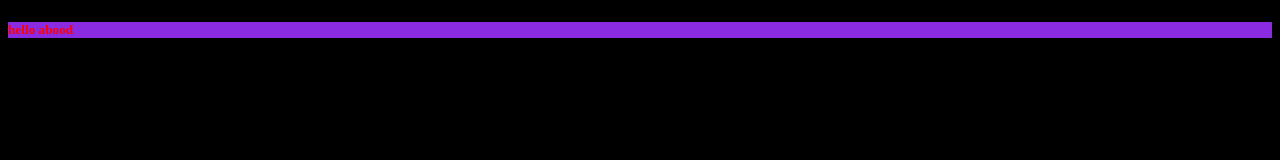
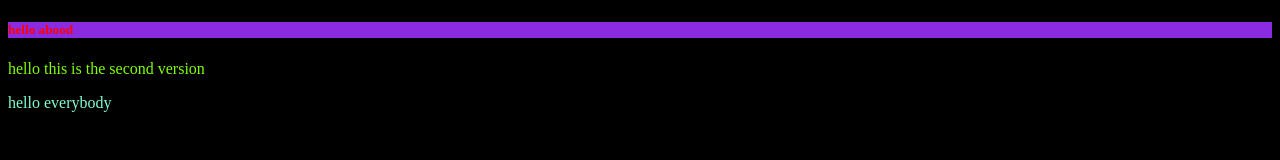
Before and after one commit to Abdelrahman6620/myproject, a plain HTML site: page index.html in a window 1280 px wide. Drawn offline with Linux system fonts and the light colour scheme.

Commit message:
The second version

```diff
--- a/app.js
+++ b/app.js
@@ -1 +1 @@
-alert("hi");
+alert("2");
--- a/index.html
+++ b/index.html
@@ -8,7 +8,8 @@
 </head>
 <body>
     <h5>hello abood</h5>
-
+<p class="p">hello this is the second version</p>
+<p id="p">hello everybody</p>
     <script src="app.js"></script>
 </body>
 </html>
--- a/style.css
+++ b/style.css
@@ -7,3 +7,9 @@ body
 background-color: black;
 
 }
+.p{
+    color: chartreuse;
+}
+#p{
+    color: aquamarine;
+}
```
